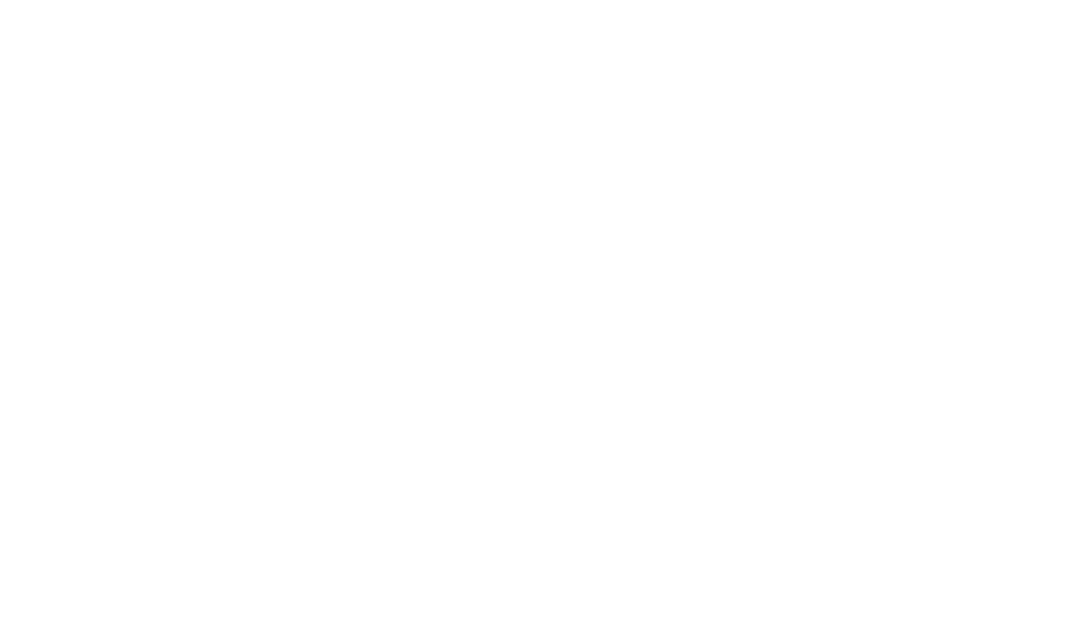
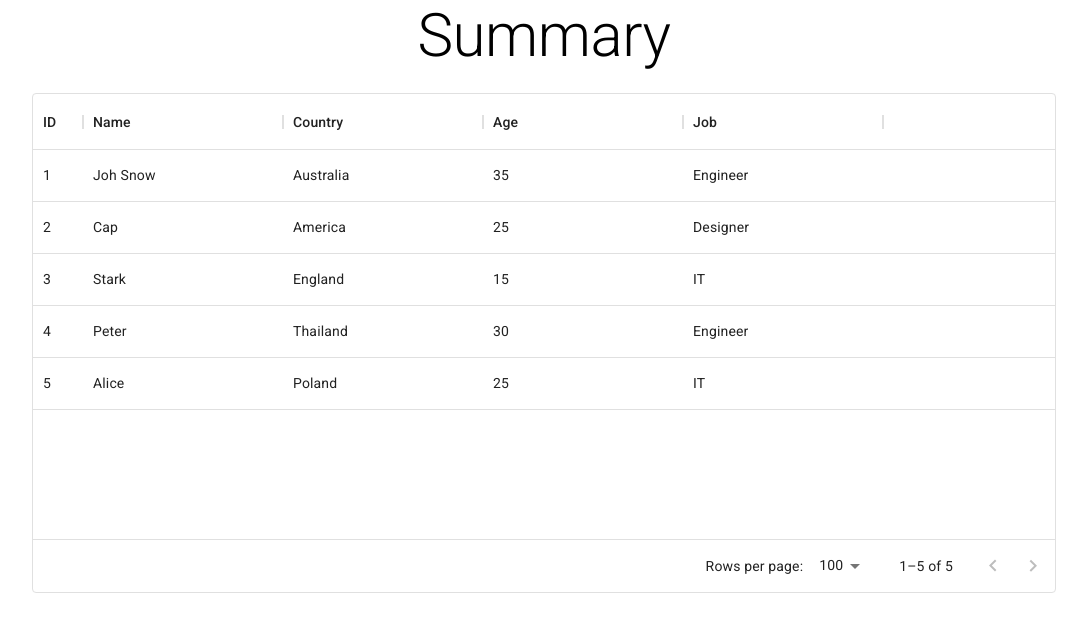
Before and after one commit to dieuvt19/LearnMui, a React (Create React App) app: page /summary in a window 1280 px wide. Before the commit this address had no page. Shown: the top 632 px of the page, without its empty margins (96-1183 px from the left). Built offline with nearby package versions, Linux system fonts and the light colour scheme; data requests are answered from the project's data file.

Commit message:
create table with dataGrid x

```diff
--- a/package.json
+++ b/package.json
@@ -8,6 +8,7 @@
     "@mui/icons-material": "^5.11.0",
     "@mui/material": "^5.11.2",
     "@mui/styled-engine-sc": "^5.11.0",
+    "@mui/x-data-grid": "^5.17.17",
     "@testing-library/jest-dom": "^5.16.5",
     "@testing-library/react": "^13.4.0",
     "@testing-library/user-event": "^13.5.0",
--- a/src/App.js
+++ b/src/App.js
@@ -3,6 +3,7 @@
 import Home from "./pages/Home";
 import Create from "./pages/Create";
 import { CustomerProvider } from "./context/CustomerContext";
+import Summary from "./pages/Summary";
 
 function App() {
   return (
@@ -11,6 +12,7 @@
         <Routes>
           <Route path="/" exact element={<Home />} />
           <Route path="/create" element={<Create />} />
+          <Route path="/summary" element={<Summary />} />
         </Routes>
       </BrowserRouter>
     </CustomerProvider>
--- /dev/null
+++ b/src/pages/Summary.js
@@ -0,0 +1,61 @@
+import React from "react";
+
+import { DataGrid } from "@mui/x-data-grid";
+import { Typography } from "@mui/material";
+
+const columns = [
+  { field: "id", headerName: "ID", width: 50 },
+  { field: "name", headerName: "Name", width: 200 },
+  { field: "country", headerName: "Country", width: 200 },
+  { field: "age", headerName: "Age", width: 200 },
+  { field: "job", headerName: "Job", width: 200 },
+];
+
+const rows = [
+  {
+    id: 1,
+    name: "Joh Snow",
+    age: 35,
+    country: "Australia",
+    job: "Engineer",
+  },
+  {
+    id: 2,
+    name: "Cap",
+    age: 25,
+    country: "America",
+    job: "Designer",
+  },
+  {
+    id: 3,
+    name: "Stark",
+    age: 15,
+    country: "England",
+    job: "IT",
+  },
+  {
+    id: 4,
+    name: "Peter",
+    age: 30,
+    country: "Thailand",
+    job: "Engineer",
+  },
+  {
+    id: 5,
+    name: "Alice",
+    age: 25,
+    country: "Poland",
+    job: "IT",
+  },
+];
+
+export default function Summary() {
+  return (
+    <div style={{ height: 500, width: "80%", margin: "auto" }}>
+      <Typography variant="h2" align="center" gutterBottom>
+        Summary
+      </Typography>
+      <DataGrid rows={rows} columns={columns} />
+    </div>
+  );
+}
```
Also changed, not shown: 1 other file (tests, documents, lock files or other folders).
